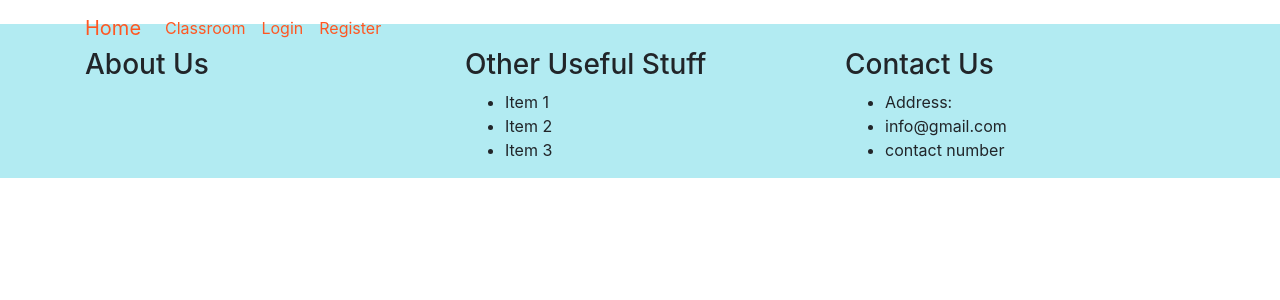
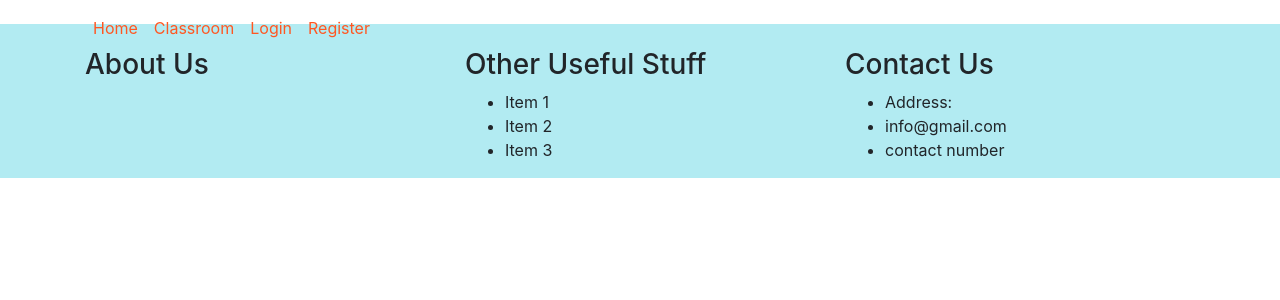
Before and after one commit to Monim752/Online-classroom, a Django app: template classroom/templates/base.html in a window 1280 px wide. Shown: the top 300 px of the page. Run offline with Django 3.2, Linux system fonts and the light colour scheme; the template is opened without the code that fills it, so the values that code supplies are empty; some libraries are stand-ins or nearby versions.

Commit message:
>>APP ADD<class_room> add full system

```diff
--- a/classroom/templates/base.html
+++ b/classroom/templates/base.html
@@ -12,13 +12,16 @@
     <!-- navigation bar -->
               <nav class="navbar navbar-expand-lg  navbar-light bg-light fixed-top scrolling-navbar">
                 <div class="container" >
-                      <a class="navbar-brand" href="{% url 'index' %}" style="color:#ff5722;" >Home</a>
-                      <button class="navbar-toggler" type="button" data-toggle="collapse" data-target="#basicExampleNav"
-                           aria-controls="basicExampleNav" aria-expanded="false" aria-label="Toggle navigation">
-                           <span class="navbar-toggler-icon"></span>
-                       </button>
+{#                      <a class="navbar-brand" href="{% url 'index' %}" style="color:#ff5722;" >Home</a>#}
+{#                      <button class="navbar-toggler" type="button" data-toggle="collapse" data-target="#basicExampleNav"#}
+{#                           aria-controls="basicExampleNav" aria-expanded="false" aria-label="Toggle navigation">#}
+{#                           <span class="navbar-toggler-icon"></span>#}
+{#                       </button>#}
                       <div class="collapse navbar-collapse" id="basicExampleNav" >
                         <ul class=" navbar-nav  mr-auto smooth-scroll " >
+                                <li class="nav-item">
+                                   <a class="nav-link" href="{% url 'index' %}">Home</a>
+                                </li>
                                 <li class="nav-item">
                                    <a class="nav-link" href="{% url 'oursystem:subject_list' %}">Classroom</a>
                                 </li>
```
